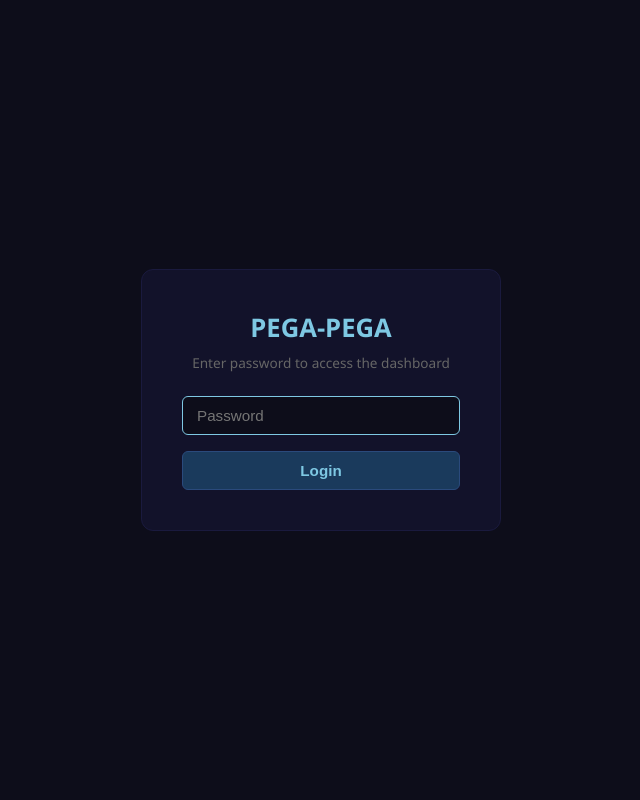
After one commit to caioluders/pega-pega, a Python web app: template pega_pega/dashboard/templates/login.html in a window 1280 px wide. The commit adds this page. Shown: the whole page, without its empty margins (319-959 px from the left). Run offline with Jinja, Linux system fonts and the light colour scheme; the template is opened without the code that fills it, so the values that code supplies are empty.

Commit message:
Add simple password protection for dashboard
Empty password (default) means no auth. Setting dashboard_password
in config enables cookie-based session auth with a login page.
Includes logout button, install.sh --password flag, and 12 new tests.

Co-Authored-By: Claude Opus 4.6 <noreply@anthropic.com>

```diff
--- a/config.default.yaml
+++ b/config.default.yaml
@@ -2,6 +2,7 @@ bind_ip: "0.0.0.0"
 domain: "pega.local"
 response_ip: ""  # auto-detect; set to your server's public IP
 dashboard_port: 8443
+dashboard_password: ""  # empty = no auth; set a password to protect the dashboard
 db_path: "pega_pega.db"
 
 letsencrypt:
--- a/pega_pega/config.py
+++ b/pega_pega/config.py
@@ -29,6 +29,7 @@ class Config:
     dashboard_host: str = "0.0.0.0"
     db_path: str = "pega_pega.db"
     no_dashboard: bool = False
+    dashboard_password: str = ""
     letsencrypt: LetsEncryptConfig = field(default_factory=LetsEncryptConfig)
     protocols: dict[str, ProtocolConfig] = field(default_factory=dict)
     _source_path: Path | None = field(default=None, init=False, repr=False, compare=False)
@@ -120,6 +121,7 @@ class Config:
             dashboard_port=raw.get("dashboard_port", 8443),
             dashboard_host=raw.get("dashboard_host", "0.0.0.0"),
             db_path=raw.get("db_path", "pega_pega.db"),
+            dashboard_password=raw.get("dashboard_password", ""),
             letsencrypt=le_config,
             protocols=protocols,
         )
@@ -134,6 +136,7 @@ class Config:
             "dashboard_port": self.dashboard_port,
             "dashboard_host": self.dashboard_host,
             "db_path": self.db_path,
+            "dashboard_password": self.dashboard_password,
             "letsencrypt": {
                 "enabled": self.letsencrypt.enabled,
                 "email": self.letsencrypt.email,
--- /dev/null
+++ b/pega_pega/dashboard/templates/login.html
@@ -0,0 +1,110 @@
+<!DOCTYPE html>
+<html lang="en">
+<head>
+<meta charset="UTF-8">
+<meta name="viewport" content="width=device-width, initial-scale=1.0">
+<title>PEGA-PEGA Login</title>
+<style>
+*, *::before, *::after { box-sizing: border-box; margin: 0; padding: 0; }
+body {
+    font-family: 'Segoe UI', system-ui, -apple-system, sans-serif;
+    background: #0d0d1a;
+    color: #d0d0d0;
+    min-height: 100vh;
+    display: flex;
+    align-items: center;
+    justify-content: center;
+}
+.login-box {
+    background: #12122a;
+    border: 1px solid #1a1a3e;
+    border-radius: 12px;
+    padding: 40px;
+    width: 360px;
+    text-align: center;
+}
+.login-box h1 {
+    font-size: 1.6rem;
+    font-weight: 700;
+    color: #7ec8e3;
+    margin-bottom: 8px;
+}
+.login-box p {
+    font-size: 0.85rem;
+    color: #666;
+    margin-bottom: 24px;
+}
+.login-box input[type="password"] {
+    width: 100%;
+    padding: 10px 14px;
+    background: #0d0d1a;
+    border: 1px solid #2a2a4a;
+    border-radius: 6px;
+    color: #d0d0d0;
+    font-size: 0.95rem;
+    outline: none;
+    margin-bottom: 16px;
+}
+.login-box input[type="password"]:focus {
+    border-color: #7ec8e3;
+}
+.login-box button {
+    width: 100%;
+    padding: 10px;
+    background: #1a3a5c;
+    border: 1px solid #2a4a7c;
+    border-radius: 6px;
+    color: #7ec8e3;
+    font-size: 0.95rem;
+    font-weight: 600;
+    cursor: pointer;
+}
+.login-box button:hover {
+    background: #224a6c;
+}
+.error {
+    color: #e74c3c;
+    font-size: 0.85rem;
+    margin-top: 12px;
+    display: none;
+}
+</style>
+</head>
+<body>
+<div class="login-box">
+    <h1>PEGA-PEGA</h1>
+    <p>Enter password to access the dashboard</p>
+    <form id="loginForm" onsubmit="return doLogin(event)">
+        <input type="password" id="password" placeholder="Password" autofocus>
+        <button type="submit">Login</button>
+    </form>
+    <div class="error" id="error">Wrong password</div>
+</div>
+<script>
+async function doLogin(e) {
+    e.preventDefault();
+    const pw = document.getElementById('password').value;
+    const errEl = document.getElementById('error');
+    errEl.style.display = 'none';
+    try {
+        const resp = await fetch('/api/auth/login', {
+            method: 'POST',
+            headers: {'Content-Type': 'application/json'},
+            body: JSON.stringify({password: pw}),
+        });
+        if (resp.ok) {
+            window.location.href = '/';
+        } else {
+            const data = await resp.json();
+            errEl.textContent = data.error || 'Wrong password';
+            errEl.style.display = 'block';
+        }
+    } catch {
+        errEl.textContent = 'Connection error';
+        errEl.style.display = 'block';
+    }
+    return false;
+}
+</script>
+</body>
+</html>
```
Also changed, not shown: pega_pega/dashboard/app.py (+84 -1 lines), pega_pega/dashboard/templates/index.html (+12 -0 lines), tests/test_config.py (+18 -0 lines), tests/test_dashboard_api.py (+108 -0 lines), 1 other file.
